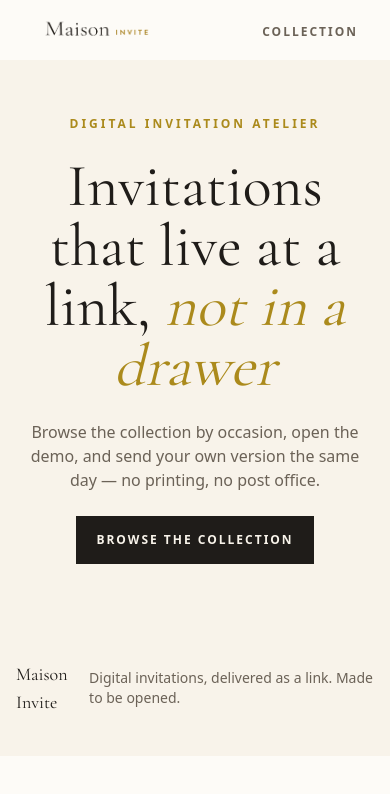
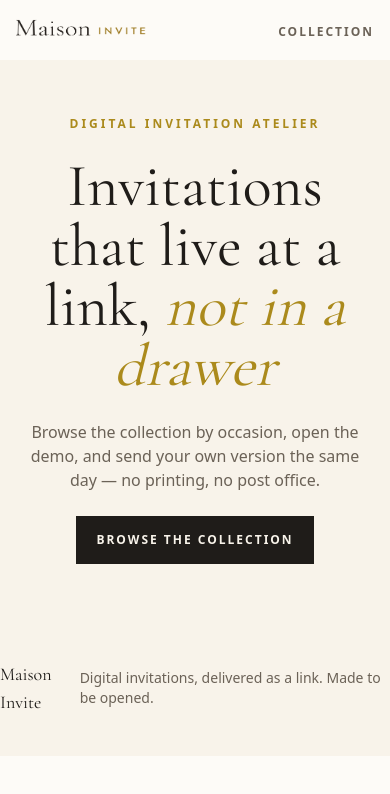
Before and after one commit to Arpine-Davtyan/maison-invite, a Next.js app: page /hero in a window 390 px wide. Shown: the top 794 px of the page. Built offline with nearby package versions, Linux system fonts and the light colour scheme.

Commit message:
mobile, changes

```diff
--- a/app/globals.css
+++ b/app/globals.css
@@ -36,11 +36,11 @@
 }
 
 @utility container {
-  @apply max-w-7xl w-full mx-auto flex px-4;
+  @apply max-w-7xl w-full mx-auto flex;
 }
 
 @utility btn-dark {
-  @apply flex px-5 py-4 bg-ink text-ivory text-xs font-semibold tracking-[2px] uppercase duration-300 hover:text-ivory hover:bg-dark-wenge;
+  @apply flex px-5 py-4 bg-ink text-ivory text-xs font-semibold tracking-[2px] uppercase duration-300 hover:text-ivory hover:bg-dark-wenge cursor-pointer;
 }
 
 @utility btn-light {
@@ -72,8 +72,8 @@
     @apply mt-15;
   }
 
-  nav a {
-    @apply text-xs text-wenge font-semibold tracking-[2px] uppercase hover:text-ink duration-300;
+  nav span {
+    @apply cursor-pointer text-xs text-wenge font-semibold tracking-[2px] uppercase hover:text-ink duration-300;
   }
 
   h1 {
--- a/app/hero/page.tsx
+++ b/app/hero/page.tsx
@@ -1,4 +1,6 @@
-import Link from 'next/link'
+"use client";
+
+import { scrollCollection } from '@/lib/actions/scroll';
 
 const Hero = () => {
     return (
@@ -6,12 +8,12 @@ const Hero = () => {
             <h6>Digital invitation atelier</h6>
             <h1>Invitations that live at a link, <span className='text-gold italic'>not in a drawer</span></h1>
             <p className='simple-text'>Browse the collection by occasion, open the demo, and send your own version the same day — no printing, no post office.</p>
-            <Link
-                href="/#collection"
+            <button
+                onClick={scrollCollection}
                 className="btn-dark"
             >
                 Browse the collection
-            </Link>
+            </button>
         </div>
     )
 }
--- a/app/order/[id]/page.tsx
+++ b/app/order/[id]/page.tsx
@@ -58,11 +58,6 @@ const Order = async ({ params }: OrderPageProps) => {
                         </p>
 
                         <OrderForm templateId={item.id} />
-
-                        <p className="simple-text text-left">
-                            No payment is taken here yet — we confirm details
-                            by email first.
-                        </p>
                     </div>
                 </div>
             </div>
--- a/components/Header.tsx
+++ b/components/Header.tsx
@@ -1,5 +1,8 @@
+"use client";
+
 import Image from "next/image";
 import Link from "next/link";
+import { scrollCollection } from "../lib/actions/scroll";
 
 const Header = () => {
     return (
@@ -9,20 +12,21 @@ const Header = () => {
                     href="/"
                 >
                     <Image
-                        src="/images/logo.png"
+                        src="/images/logo-nav.png"
                         alt="logo"
                         width={130}
-                        height={50}
+                        height={30}
                         quality={100}
                         loading="eager"
+                        className="h-auto"
                     />
                 </Link>
                 <nav>
-                    <Link
-                        href="/#collection"
+                    <span
+                        onClick={scrollCollection}
                     >
                         Collection
-                    </Link>
+                    </span>
                 </nav>
             </div>
         </header>
--- a/components/OrderForm.tsx
+++ b/components/OrderForm.tsx
@@ -58,17 +58,17 @@ const OrderForm = ({ templateId }: OrderFormProps) => {
                 </h3>
 
                 <p className="simple-text max-w-md">
-                    Thank you, {name}. We&apos;ll review your details and
-                    contact you at {email} shortly to confirm everything.
+                    Thank you, {name}. We'll review your details and contact you shortly to confirm everything.
                 </p>
             </div>
         );
     }
 
     return (
+        <div>
             <form
                 onSubmit={handleSubmit}
-            className="mt-5 flex flex-col gap-3"
+                className="my-5 flex flex-col gap-3"
             >
                 {/* Name + Email */}
                 <div className="grid grid-cols-2 gap-3">
@@ -209,6 +209,11 @@ const OrderForm = ({ templateId }: OrderFormProps) => {
                     {isPending ? "Placing order..." : "Place order"}
                 </button>
             </form>
+
+            <p className="simple-text">
+                No payment is taken here yet — we confirm details first.
+            </p>
+        </div>
     );
 };
 
--- /dev/null
+++ b/lib/actions/scroll.ts
@@ -0,0 +1,5 @@
+export const scrollCollection = () => {
+    document
+        .getElementById("collection")
+        ?.scrollIntoView({ behavior: "smooth" });
+};
```
Also changed, not shown: public/images/logo-nav.png (added). Lines whose indentation alone changed are shown as unchanged.
